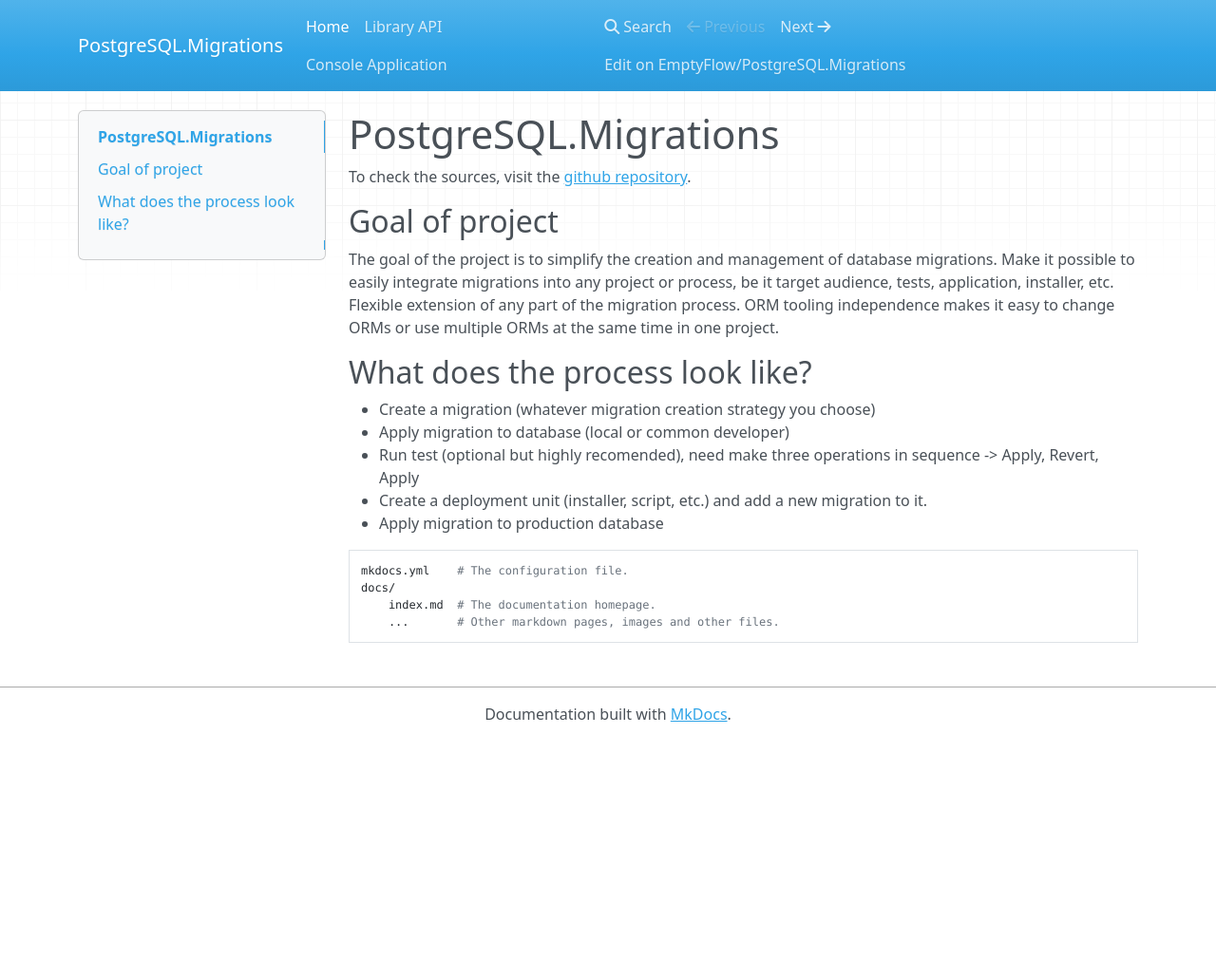
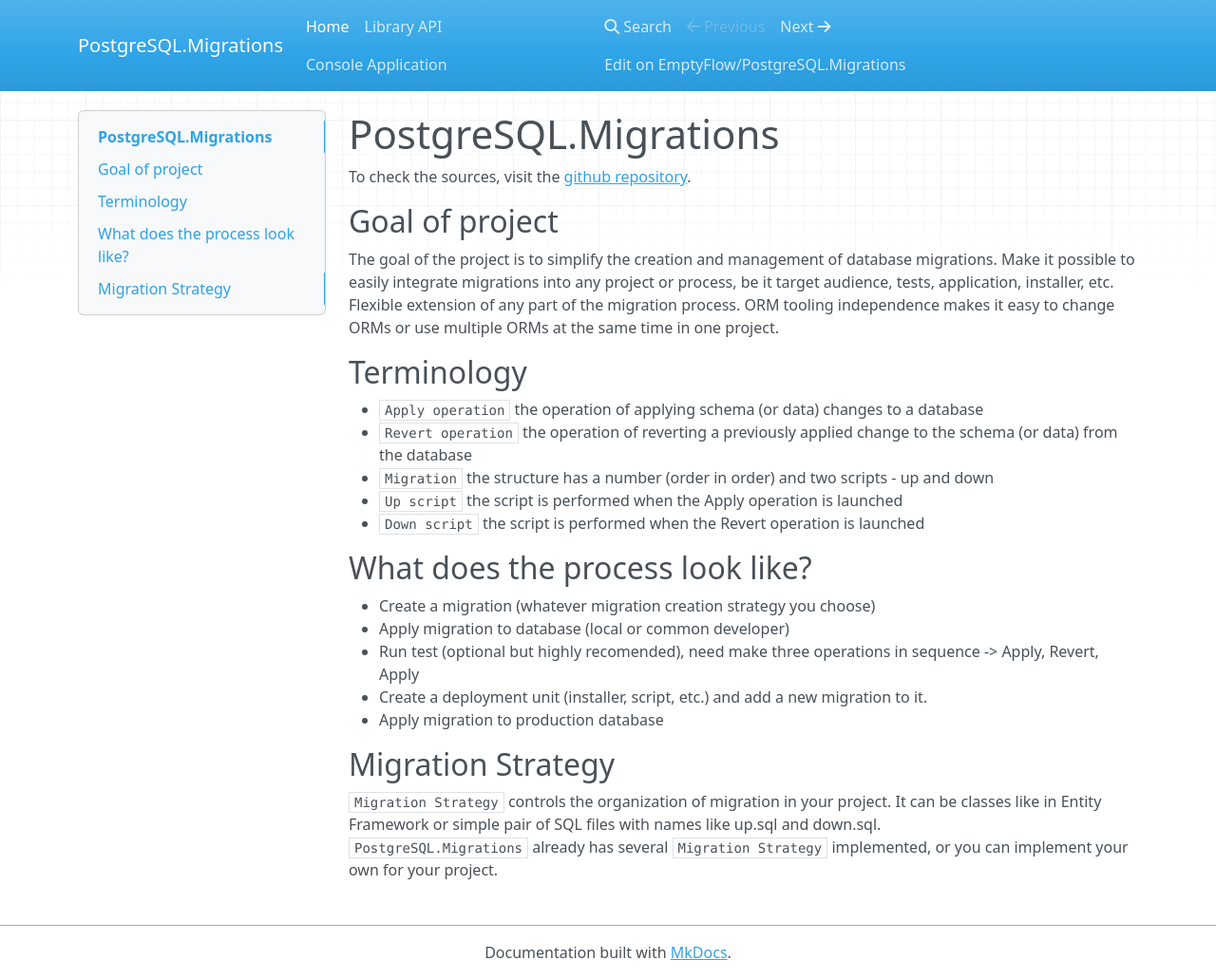
Before and after one commit to EmptyFlow/PostgreSQL.Migrations, an MkDocs documentation site: the page built from docs/index.md, in a window 1280 px wide and 1031 px high. Shown: the whole window at 95% size. Built offline with MkDocs 1.6.1, drawn with Linux system fonts in a browser that asks for light colours; nearby versions of some CDN libraries.

Commit message:
+ Added terminology and migration strategy section

```diff
--- a/docs/index.md
+++ b/docs/index.md
@@ -9,6 +9,14 @@
 Flexible extension of any part of the migration process.
 ORM tooling independence makes it easy to change ORMs or use multiple ORMs at the same time in one project.
 
+## Terminology
+
+* `Apply operation` the operation of applying schema (or data) changes to a database
+* `Revert operation` the operation of reverting a previously applied change to the schema (or data) from the database
+* `Migration` the structure has a number (order in order) and two scripts - up and down
+* `Up script` the script is performed when the Apply operation is launched
+* `Down script` the script is performed when the Revert operation is launched
+
 ## What does the process look like?
 
 * Create a migration (whatever migration creation strategy you choose)
@@ -17,9 +25,7 @@
 * Create a deployment unit (installer, script, etc.) and add a new migration to it.
 * Apply migration to production database
 
-##
-
-    mkdocs.yml    # The configuration file.
-    docs/
-        index.md  # The documentation homepage.
-        ...       # Other markdown pages, images and other files.
+## Migration Strategy
+`Migration Strategy` controls the organization of migration in your project.
+It can be classes like in Entity Framework or simple pair of SQL files with names like up.sql and down.sql.
+`PostgreSQL.Migrations` already has several `Migration Strategy` implemented, or you can implement your own for your project.
```
Also changed, not shown: docs/console.md (+14 -0 lines).
